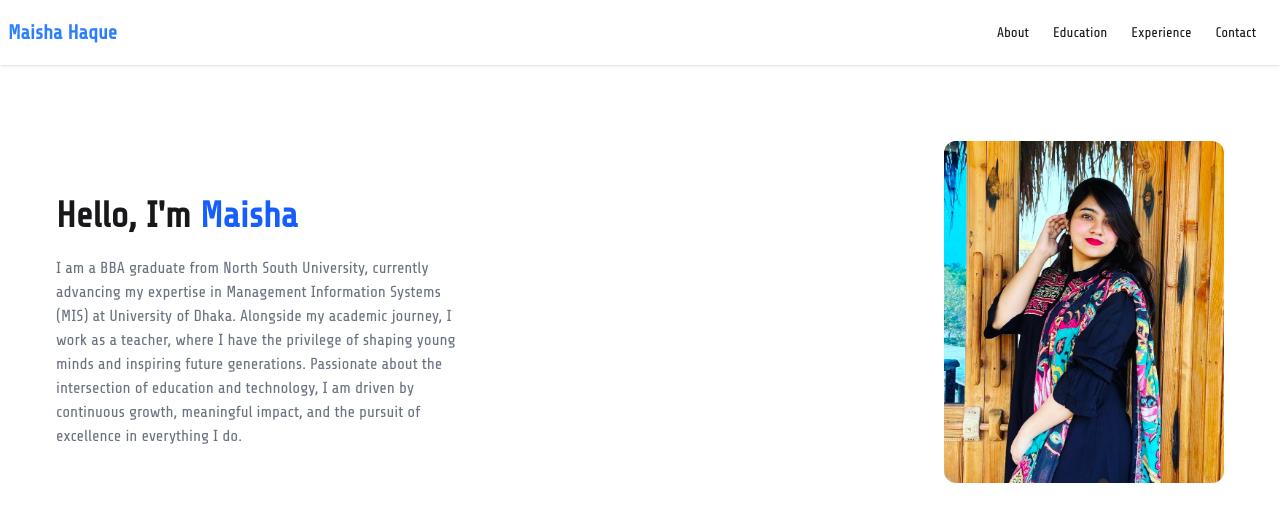
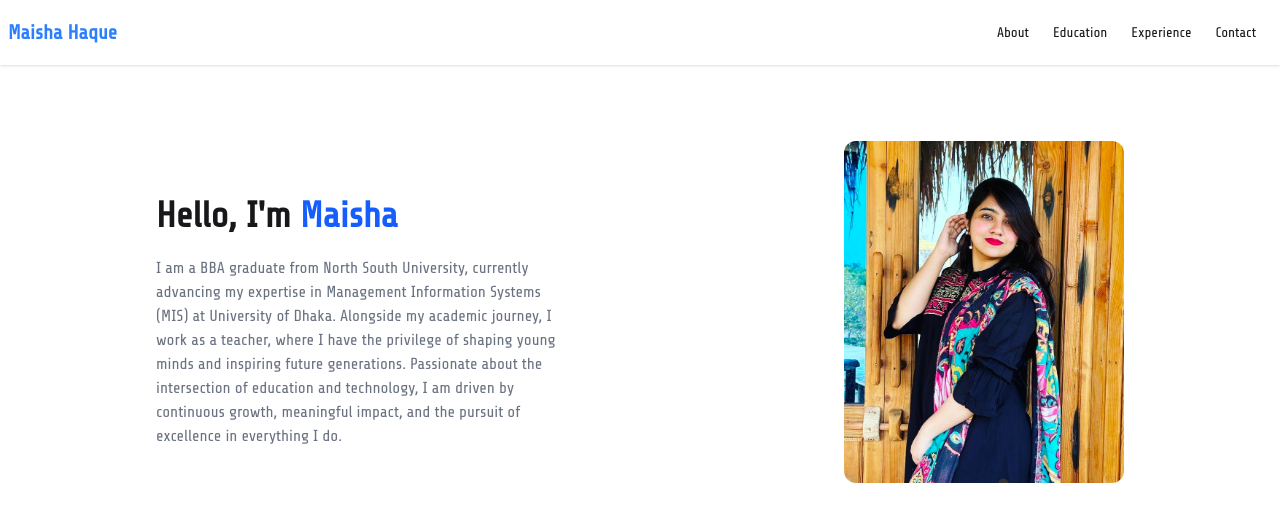
Before and after one commit to parvez-nur-shadhin/maisha-haque, a React (Vite) app: page / in a window 1280 px wide. Shown: the top 522 px of the page. Built offline with nearby package versions, Linux system fonts and the light colour scheme.

Commit message:
Animation Added

```diff
--- a/src/Components/Banner/Banner.jsx
+++ b/src/Components/Banner/Banner.jsx
@@ -1,10 +1,11 @@
 import React from "react";
 import BannerIMG from "../../assets/maisha-haque.jpg";
 import { Fade } from "react-awesome-reveal";
+import './banner.css';
 
 const Banner = () => {
   return (
-    <div id="about" className="max-w-300 mx-auto p-4 flex flex-col-reverse md:flex-row justify-between items-center mt-4 md:mt-15 text-center md:text-left">
+    <div id="about" className="max-w-250 mx-auto p-4 flex flex-col-reverse md:flex-row justify-between items-center mt-4 md:mt-15 text-center md:text-left">
       <div className="space-y-5 fade-in duration-700">
         <h1 className="text-4xl font-bold">
           Hello, I'm <span className="text-blue-600">Maisha</span>
@@ -19,7 +20,7 @@ const Banner = () => {
           the pursuit of excellence in everything I do.
         </p>
       </div>
-      <div className="mb-5">
+      <div className="fade-in mb-5 duration-700">
         <img className="max-w-70 rounded-xl transform hover:scale-110 duration-500 cursor-pointer" src={BannerIMG} alt="" />
       </div>
     </div>
```
Also changed, not shown: src/Components/Banner/banner.css (renamed from src/App.css).
